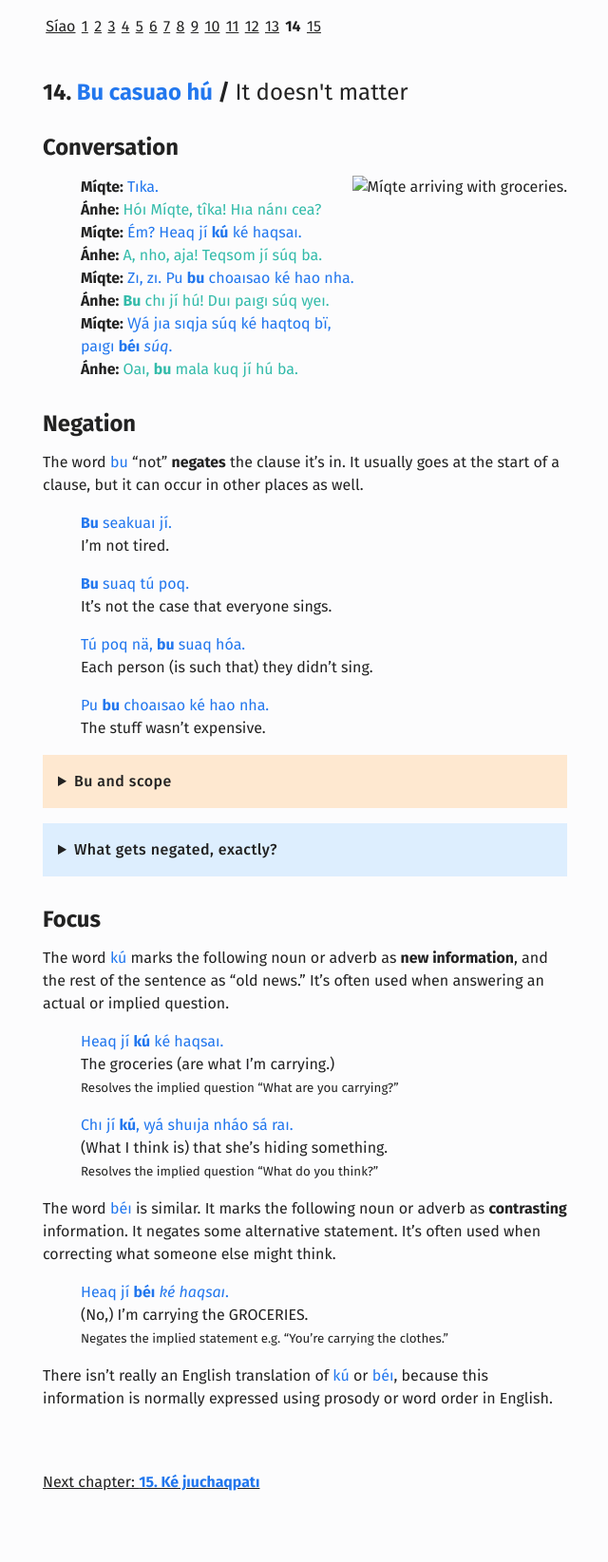
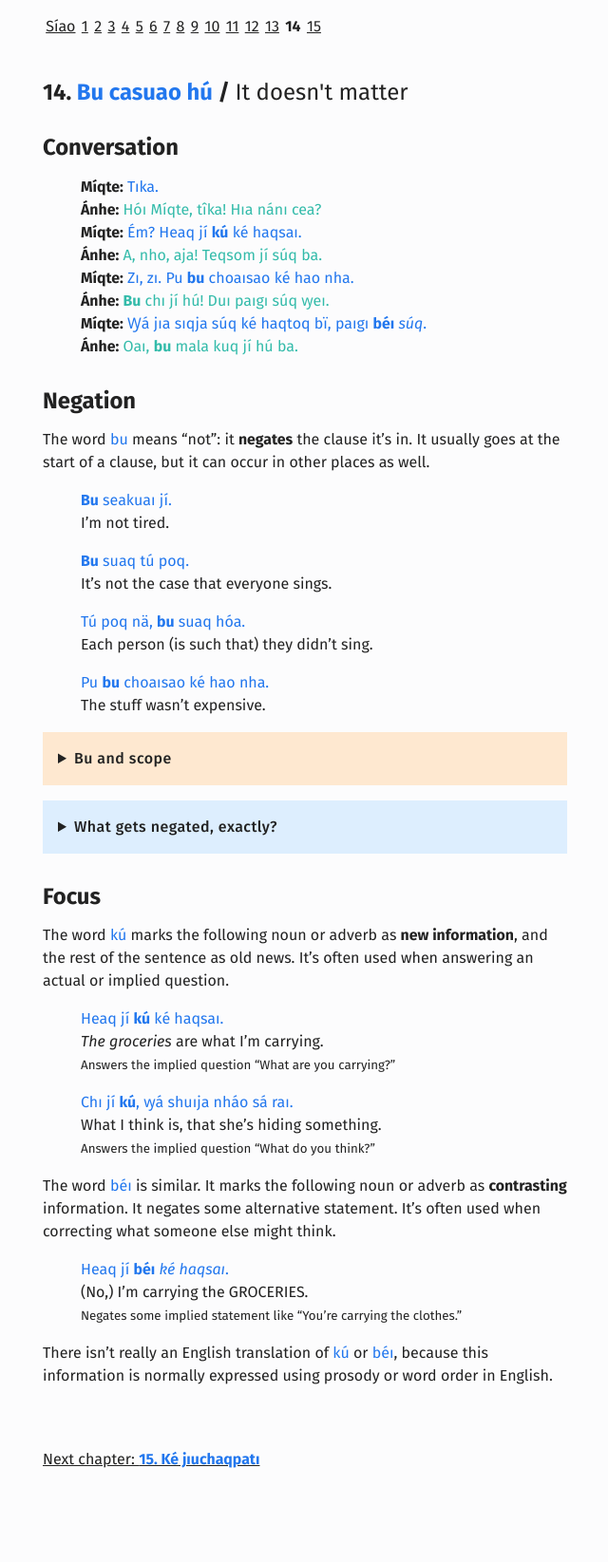
Before and after one commit to laqme/koitieq, a Jekyll site: the page built from _chapters/14.md, in a window 1280 px wide. Shown: the whole page at 95% size, without its empty margins (51-691 px from the left). Built offline with Jekyll 4.4.1, drawn with Linux system fonts in a browser that asks for light colours; some web fonts are replaced; after the commit the page ends 1621 px from its top, so only the background shows below that.

```diff
--- a/_chapters/14.md
+++ b/_chapters/14.md
@@ -8,7 +8,7 @@ subject: "negation and focus"
 
 ## Conversation
 
-<img style="float:right;margin-left:-1em" src="../tika.svg" height="200" alt="Míqte arriving with groceries." />
+<!-- <img style="float:right;margin-left:-1em" src="../tika.svg" height="200" alt="Míqte arriving with groceries." /> -->
 
 > **Míqte:** _Tıka._{:.t}<br>
 > **Ánhe:** _Hóı Míqte, tîka! Hıa nánı cea?_{:.t.sec}<br>
@@ -21,7 +21,7 @@ subject: "negation and focus"
 
 ## Negation
 
-The word _bu_{:.t} "not" **negates** the clause it's in. It usually goes at the start of a clause, but it can occur in other places as well.
+The word _bu_{:.t} means "not": it **negates** the clause it's in. It usually goes at the start of a clause, but it can occur in other places as well.
 
 > _**Bu** seakuaı jí._{:.t}<br>
 > I'm not tired.
@@ -38,7 +38,7 @@ The word _bu_{:.t} "not" **negates** the clause it's in. It usually goes at the
 <details class="aside grammar" markdown="1">
 <summary>Bu and scope</summary>
 
-Just like the quantifying articles _sá_{:.t} and _tú_{:.t}, the word _bu_{:.t} is a scope operator that "wraps" its scope island in a _not_.
+Just like the quantifying articles _sá_{:.t} wraps its scope island in a "there exists" (∃) and _tú_{:.t} wraps it scope island in a "for all" (∀), the word _bu_{:.t} wraps its scope island in a _not_ (¬).
 
 {:style="text-align:center"}
 > <small>Ꝡa chı jí, ꝡá pu <b>bu</b> suaq <b>sá</b> poq da.</small>
@@ -123,20 +125,20 @@ But if it's an existential tense, like _mala_{:.t}, the order matters, just like
 
 ## Focus
 
-The word _kú_{:.t} marks the following noun or adverb as **new information**, and the rest of the sentence as "old news." It's often used when answering an actual or implied question.
+The word _kú_{:.t} marks the following noun or adverb as **new information**, and the rest of the sentence as old news. It's often used when answering an actual or implied question.
 
 > _Heaq jí **kú** ké haqsaı._{:.t}<br>
-> The groceries (are what I'm carrying.)<br>
-> <small>Resolves the implied question "What are you carrying?"</small>
+> _The groceries_ are what I'm carrying.<br>
+> <small>Answers the implied question "What are you carrying?"</small>
 >
 > _Chı jí **kú**, ꝡá shuıja nháo sá raı._{:.t}<br>
-> (What I think is) that she's hiding something.<br>
-> <small>Resolves the implied question "What do you think?"</small>
+> What I think is, that she's hiding something.<br>
+> <small>Answers the implied question "What do you think?"</small>
 
 The word _béı_{:.t} is similar. It marks the following noun or adverb as **contrasting** information. It negates some alternative statement. It's often used when correcting what someone else might think.
 
 > _Heaq jí **béı** <em>ké haqsaı</em>._{:.t}<br>
 > (No,) I'm carrying the GROCERIES.<br>
-> <small>Negates the implied statement e.g. "You're carrying the clothes."</small>
+> <small>Negates some implied statement like "You're carrying the clothes."</small>
 
 There isn't really an English translation of _kú_{:.t} or _béı_{:.t}, because this information is normally expressed using prosody or word order in English.
```
Also changed, not shown: other parts of _chapters/14.md (+7 -5 lines), _chapters/12.md (+2 -2 lines), _chapters/15.md (+42 -4 lines).
